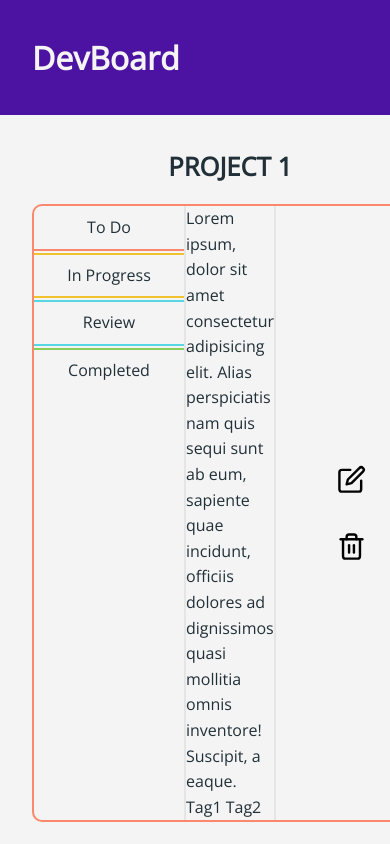
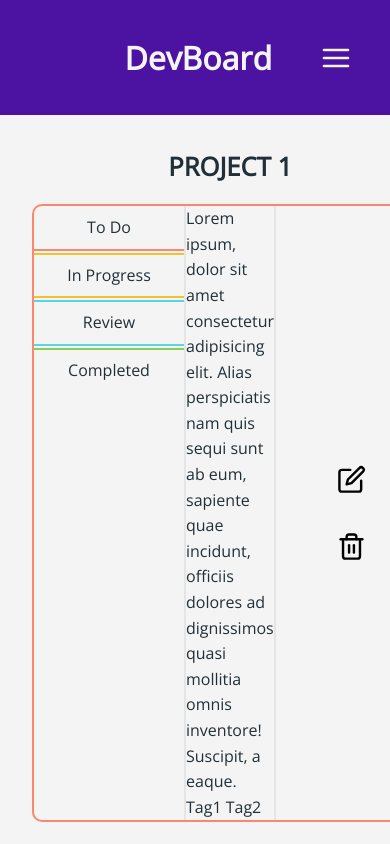
Before and after one commit to lenablechmann/devBoardApp, a plain HTML site: page dist/index.html in a window 390 px wide. Shown: the top 844 px of the page. Drawn offline with nearby package versions, Linux system fonts and the light colour scheme; files whose address does not match are found by name.

Commit message:
make hamburger menu visible on mobile

```diff
--- a/src/style.scss
+++ b/src/style.scss
@@ -187,8 +187,11 @@ footer {
 		height: 0px;
 		width: 0px;
 	}
-	.menu-icon {
-		visibility: visible;
+	.top-nav {
+		justify-content: center;
+		.menu-icon {
+			visibility: visible;
+		}
 	}
 }
 
```
Also changed, not shown: dist/css/style.css.
